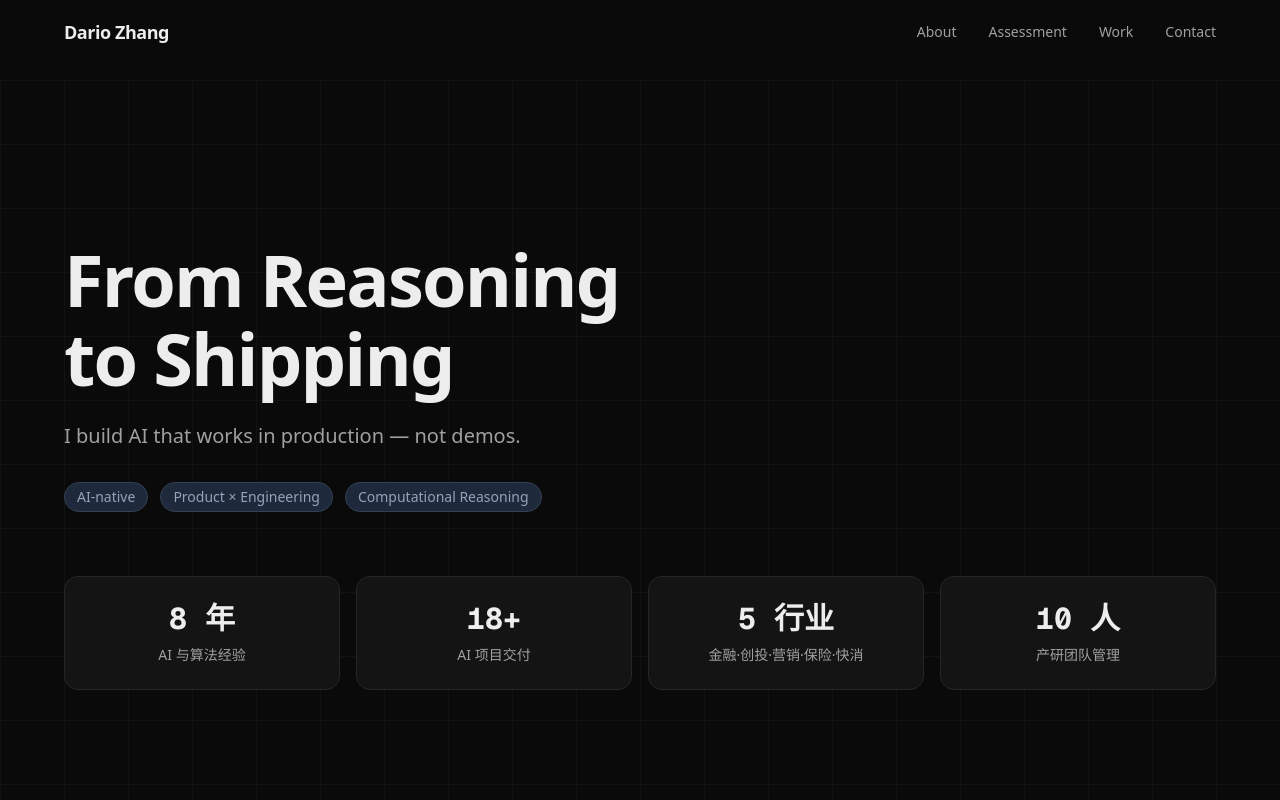
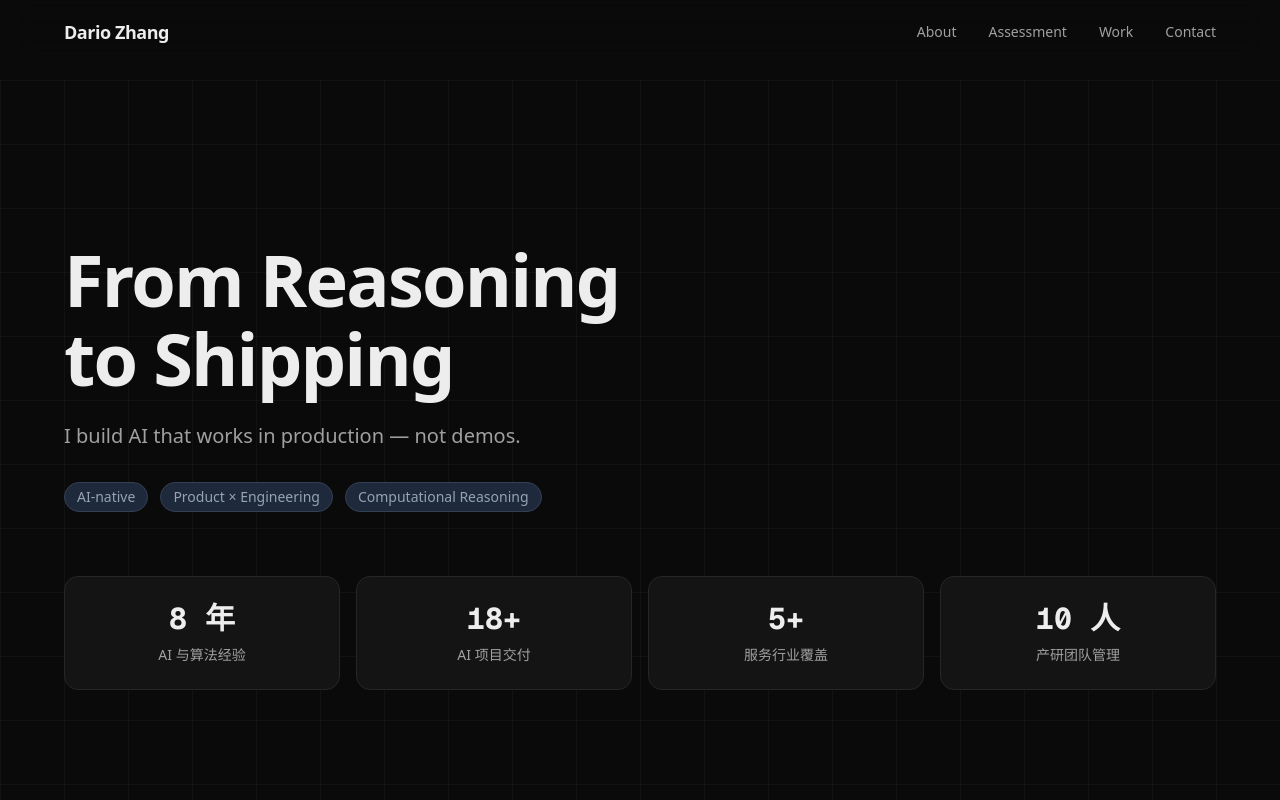
Before and after one commit to dario-github/portfolio-site, a Next.js app: page / in a window 1280 px wide. Shown: the top 800 px of the page. Built offline with nearby package versions, Linux system fonts and the light colour scheme.

Commit message:
fix: 5 industries served not worked in

```diff
--- a/src/components/Hero.tsx
+++ b/src/components/Hero.tsx
@@ -6,7 +6,7 @@ import { Badge } from "@/components/ui/badge";
 const impactNumbers = [
   { value: "8 年", label: "AI 与算法经验" },
   { value: "18+", label: "AI 项目交付" },
-  { value: "5 行业", label: "金融·创投·营销·保险·快消" },
+  { value: "5+", label: "服务行业覆盖" },
   { value: "10 人", label: "产研团队管理" },
 ];
 
```
